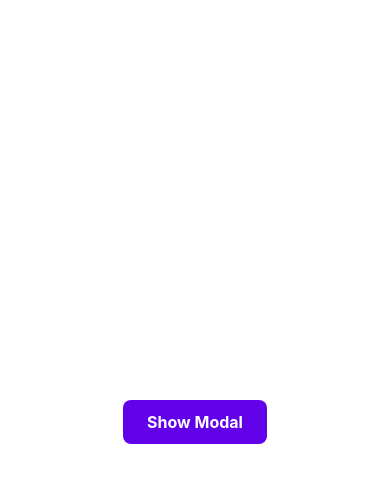
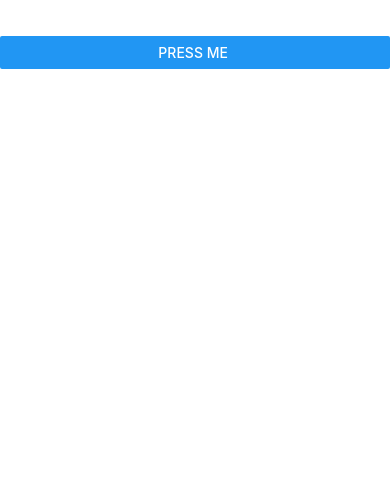
Before and after one commit to hasilakhwa/learning1, a React Native app: screen / in a window 390 px wide. Shown: the top 482 px of the page. Built offline with nearby package versions, Linux system fonts and the light colour scheme.

Commit message:
Alert Component is done

```diff
--- a/App.jsx
+++ b/App.jsx
@@ -22,7 +22,8 @@
 // import PressableComponent from './src/component/PressableComponent'
 // import StatusBarExample from './src/component/StatusBarExample'
 // import UseRefHook from './src/component/UseRefHook'
-import ModalDialogBox from './src/component/ModalDialogBox'
+// import ModalDialogBox from './src/component/ModalDialogBox'
+import AlertExample from './src/component/AlertExample'
 const App = () => {
   return (
     <View
@@ -61,7 +62,8 @@
       {/* <PressableComponent /> */}
       {/* <StatusBarExample /> */}
       {/* <UseRefHook /> */}
-      <ModalDialogBox />
+      {/* <ModalDialogBox /> */}
+      <AlertExample />
     </View>
   );
 };
--- /dev/null
+++ b/src/component/AlertExample.jsx
@@ -0,0 +1,32 @@
+import { View, Text, Button, Alert } from 'react-native'
+import React from 'react'
+
+const AlertExample = () => {
+const showPopup = () => {
+    Alert.alert(
+        'Alert title',
+        'Alert Message',
+        [
+            {
+                text : 'Cancel',
+                onPress : () => console.log('Cancel'),
+                style:'cancel'
+            },
+            {
+                text : 'Ok',
+                onPress: () => console.log('Ok',)
+            }
+        ],
+
+        {cancelable : false}
+    )
+}
+  return (
+    <View>
+      <Text style={{color:'white', fontSize:30}}>AlertExample</Text>
+      <Button title='press me ' onPress={showPopup} />
+    </View>
+  )
+}
+
+export default AlertExample
```
